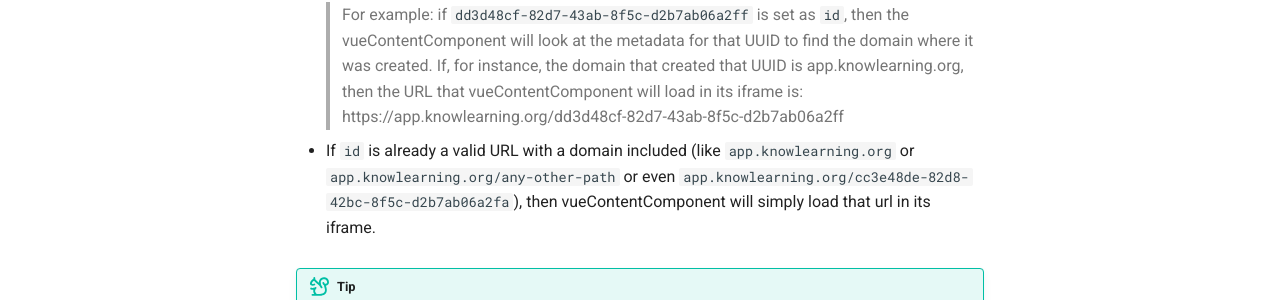
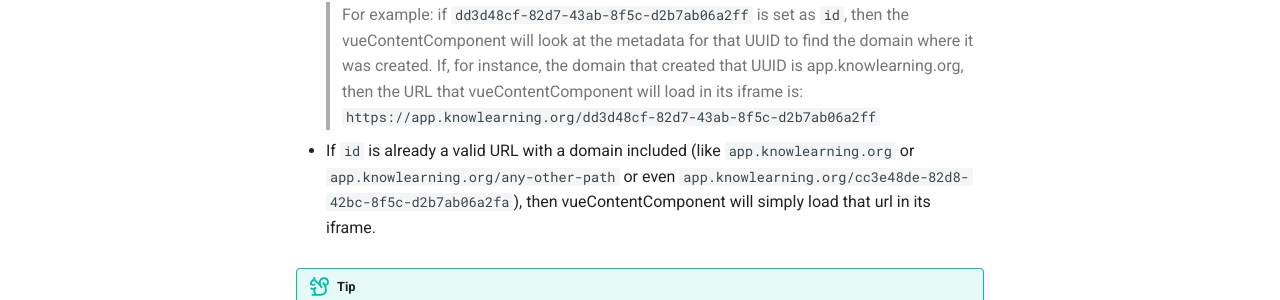
Before and after one commit to knowlearning/documentation, an MkDocs documentation site: the page built from docs/frameworks/vue.md, in a window 1280 px wide and 900 px high, scrolled down 1665 px. Shown: the part 439-739 px from the top of the window. Built offline with MkDocs 1.6.1 and Material for MkDocs 9.7.7, drawn with Linux system fonts in a browser that asks for light colours; comment, search, counter and statistics services are not loaded.

Commit message:
Add quoting for emphasis

````diff
--- a/docs/frameworks/vue.md
+++ b/docs/frameworks/vue.md
@@ -90,7 +90,7 @@ You can embed other sites that use @knowlearning/agents like so:
 The id passed into an embedded content component will be handled in the following way when deciding how to resolve the url to load into the embedded iframe:
 
 - If ```id``` is a UUID, then the url for the iframe will be: ```https://DOMAIN_THAT_CREATED_UUID/UUID```.
-  > For example: if ```dd3d48cf-82d7-43ab-8f5c-d2b7ab06a2ff``` is set as ```id```, then the vueContentComponent will look at the metadata for that UUID to find the domain where it was created. If, for instance, the domain that created that UUID is app.knowlearning.org, then the URL that vueContentComponent will load in its iframe is: https://app.knowlearning.org/dd3d48cf-82d7-43ab-8f5c-d2b7ab06a2ff
+  > For example: if ```dd3d48cf-82d7-43ab-8f5c-d2b7ab06a2ff``` is set as ```id```, then the vueContentComponent will look at the metadata for that UUID to find the domain where it was created. If, for instance, the domain that created that UUID is app.knowlearning.org, then the URL that vueContentComponent will load in its iframe is: ```https://app.knowlearning.org/dd3d48cf-82d7-43ab-8f5c-d2b7ab06a2ff```
 
 - If ```id``` is already a valid URL with a domain included (like ```app.knowlearning.org``` or ```app.knowlearning.org/any-other-path``` or even ```app.knowlearning.org/cc3e48de-82d8-42bc-8f5c-d2b7ab06a2fa```), then vueContentComponent will simply load that url in its iframe.
 
````
